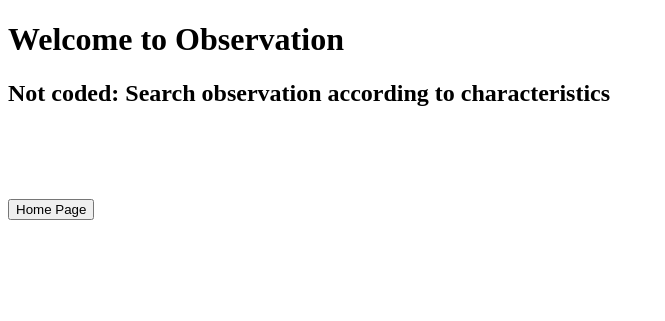
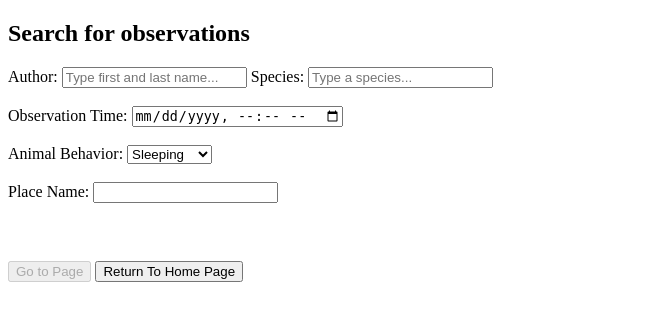
Before and after one commit to AlissaAudet/The-Bestiary, a Flask app: page /observation in a window 1280 px wide. Shown: the top 321 px of the page, without its empty margins (0-665 px from the left). Run offline with Flask 3, Linux system fonts and the light colour scheme.

Commit message:
Recherche d'observations

```diff
--- a/code/routes/observation.py
+++ b/code/routes/observation.py
@@ -4,7 +4,8 @@ from models.observation_model import (
     insert_observation,
     fetch_observations_by_user,
     fetch_observations_by_user,
-    fetch_observation_by_id)
+    fetch_observation_by_id,
+    fetch_filtered_observations)
 observation_bp = Blueprint("observation", __name__)
 
 @observation_bp.route("/user/<int:user_id>/observation", methods=["GET"])
@@ -56,3 +57,25 @@ def observation_page(oid):
         return "Observation not found", 404
 
     return render_template("observation_page.html", observation=observation)
+
+
+@observation_bp.route("/api/observations/filter", methods=["GET"])
+def filter_observations():
+    author = request.args.get("author")
+    species = request.args.get("species")
+    behavior = request.args.get("behavior")
+    timestamp = request.args.get("timestamp")
+    place_name = request.args.get("place_name")
+
+
+    observations = fetch_filtered_observations(
+        author=author,
+        species=species,
+        timestamp=timestamp,
+        behavior=behavior,
+        place_name=place_name,
+    )
+
+    print("Observations from Database:", observations)
+
+    return jsonify(observations)
--- a/code/static/index.js
+++ b/code/static/index.js
@@ -34,13 +34,11 @@ document.addEventListener("DOMContentLoaded", function () {
             const li = document.createElement("li");
             li.textContent = user.name;
             li.dataset.userId = user.id;
-            li.classList.add("user-item");
+            li.classList.add("dropdown-item");
 
             li.addEventListener("click", function () {
-                searchInput.value = this.textContent;
                 selectedUserId = this.dataset.userId;
-                goToUserButton.disabled = false;
-                resultsContainer.style.display = "none";
+                window.location.href = `/user/${selectedUserId}`;
             });
 
             resultsContainer.appendChild(li);
@@ -49,21 +47,4 @@ document.addEventListener("DOMContentLoaded", function () {
         console.error("Error fetching users:", error);
     }
 });
-
-
-    goToUserButton.addEventListener("click", function () {
-        console.log("Redirecting to user:", selectedUserId); // 🛠 Debug
-
-        if (selectedUserId) {
-            window.location.href = `/user/${selectedUserId}`;
-        } else {
-            console.error(" user selected for redirection.");
-        }
-    });
-
-    document.addEventListener("click", function (event) {
-        if (!resultsContainer.contains(event.target) && event.target !== searchInput) {
-            resultsContainer.style.display = "none";
-        }
-    });
 });
--- a/code/templates/observation.html
+++ b/code/templates/observation.html
@@ -3,16 +3,83 @@
   <head>
       <meta charset="UTF-8">
       <title>Welcome</title>
-    <script src="{{ url_for('static', filename='index.js') }}" defer></script>
+      <script src="{{ url_for('static', filename='observation.js') }}" defer></script>
   </head>
   <body>
-    <h1>Welcome to Observation</h1>
+      <h2>Search for observations</h2>
+      <form id="obs-form">
+          <label for="author-search">Author:</label>
+          <input type="text" id="author-search" placeholder="Type first and last name..." required>
+          <label for="species-search">Species:</label>
+          <input type="text" id="species-search" placeholder="Type a species..." required>
+          <ul id="species-results" class="dropdown"></ul>
+          <input type="hidden" id="species" name="species"><br><br>
 
-    <h2>Not coded: Search observation according to characteristics</h2>
+          <label for="timestamp">Observation Time:</label>
+          <input type="datetime-local" id="timestamp" name="timestamp" required><br><br>
 
-    <br><br><br><br>
+          <label for="behavior">Animal Behavior:</label>
+          <select id="behavior" name="behavior" required>
+              <option value="Sleeping">Sleeping</option>
+              <option value="Eating">Eating</option>
+              <option value="Hunting">Hunting</option>
+              <option value="Moving">Moving</option>
+              <option value="Interacting">Interacting</option>
+          </select><br><br>
 
-    <button onclick="window.location.href='/'">Home Page</button>
+
+          <label for="place_name">Place Name:</label>
+          <input type="text" id="place_name" name="place_name"><br><br>
+
+          <ul id="search-results" class="dropdown"></ul>
+
+          <button id="go-to-observation" disabled>Go to Page</button>
+          <button type="button" onclick="window.location.href='/'">Return To Home Page</button>
+      </form>
 
   </body>
   </html>
+
+<style>
+#search-results {
+    margin-bottom: 40px;
+    width: 1000px;
+}
+
+#search-results .dropdown-item {
+    list-style-type: none;
+    background-color: lightgray;
+    color: black;
+    margin: 5px;
+    padding: 10px;
+}
+
+#search-results .dropdown-item:hover,
+#search-results li:hover {
+    cursor: pointer !important;
+    background-color: lightblue !important;
+}
+
+#species-results {
+    list-style: none;
+    padding: 0;
+    margin: 5px 280px 0;
+    border: 1px solid #ccc;
+    max-height: 200px;
+    overflow-y: auto;
+    position: absolute;
+    background: white;
+    width: 200px;
+    display: none;
+    z-index: 1000;
+}
+
+#species-results .dropdown-item {
+    padding: 5px;
+    cursor: pointer;
+}
+
+#species-results .dropdown-item:hover {
+    background-color: #f0f0f0;
+}
+</style>
```
Also changed, not shown: code/models/observation_model.py (+62 -1 lines), code/templates/index.html (+10 -18 lines). Lines whose indentation alone changed are shown as unchanged.
